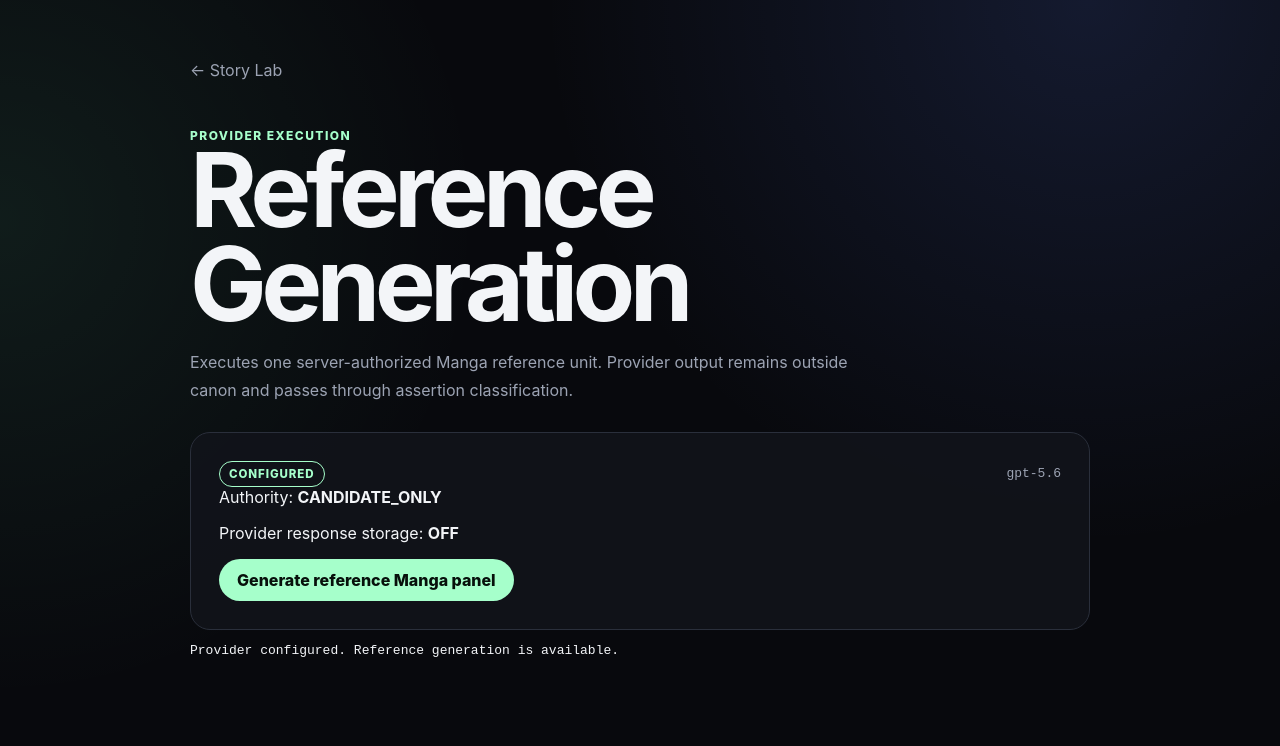
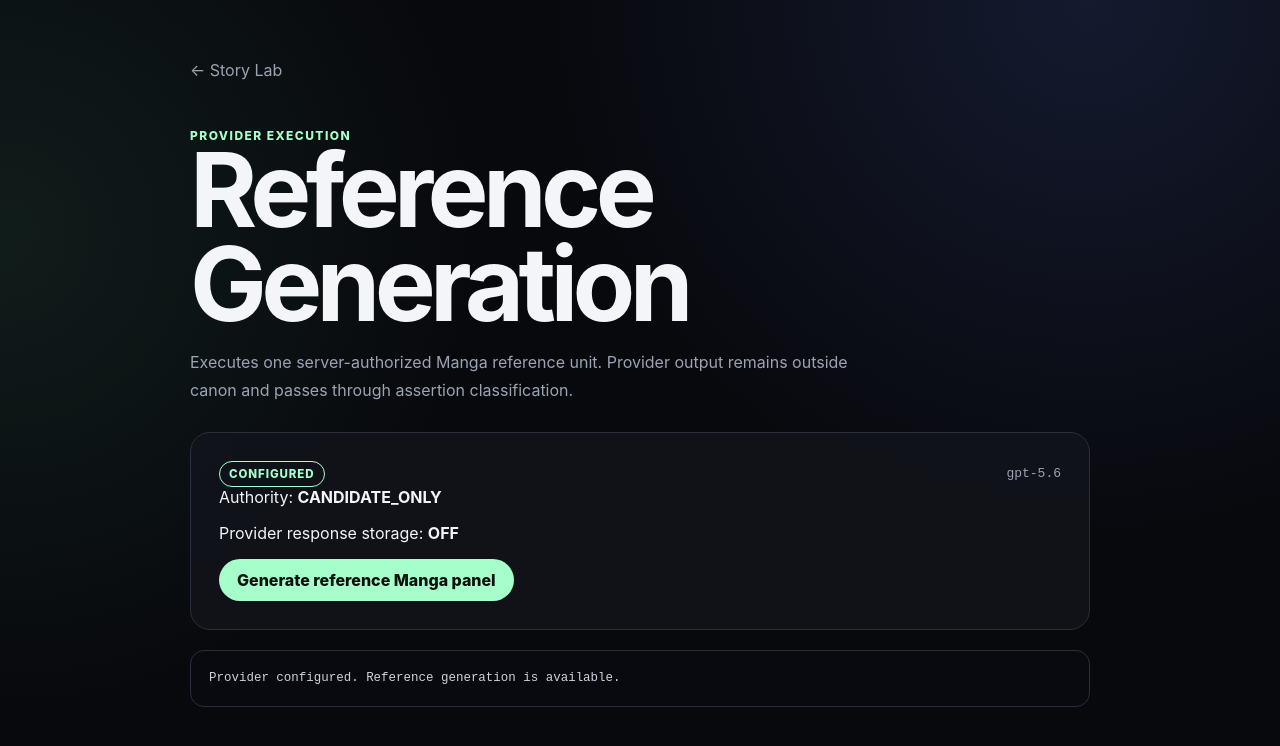
Before and after one commit to tehknesolutions/tehkne-storyforge, a Next.js app in the folder apps/story-lab/: page /generate in a window 1280 px wide. Shown: the top 746 px of the page. Built offline with nearby package versions, Linux system fonts and the light colour scheme; no server answers.

Commit message:
feat(v0.7): style provider generation output

```diff
--- a/apps/story-lab/app/globals.css
+++ b/apps/story-lab/app/globals.css
@@ -464,3 +464,19 @@ button.secondary {
   font-size: 0.72rem;
   overflow-wrap: anywhere;
 }
+
+
+.provider-output {
+  margin-top: 20px;
+  max-height: 520px;
+  overflow: auto;
+  white-space: pre-wrap;
+  overflow-wrap: anywhere;
+  border: 1px solid var(--line);
+  border-radius: 14px;
+  background: #090a0f;
+  color: #cbd3df;
+  padding: 18px;
+  font-size: 0.78rem;
+  line-height: 1.55;
+}
```
